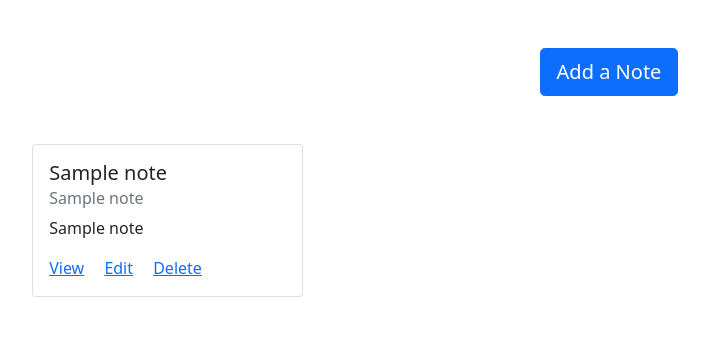
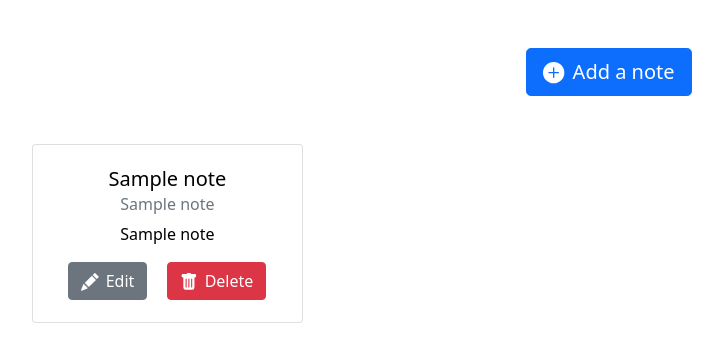
Before and after one commit to ahmedhanyh/note-taking-app, a Flask app: template templates/index.html in a window 1280 px wide. Shown: the part 56-418 px from the top of the page, without its empty margins (31-754 px from the left). Run offline with Flask 2, Linux system fonts and the light colour scheme; the template is opened without the code that fills it: most values are stand-ins (such as "Sample title", 1, 10 or a date in 2020).

Commit message:
Update style
- Make each note card a button itself that, when clicked, will view
  that note. The card links to the view page by converting the 'view'
  button to a stretched-link so that its parent element (the card) will
  also link to that same url
- Add icons to all the buttons on the website

```diff
--- a/app.py
+++ b/app.py
@@ -13,25 +13,25 @@ app.config["SESSION_PERMANENT"] = False
 app.config["SESSION_TYPE"] = "filesystem"
 Session(app)
 
-connection = sqlite3.connect(":memory:", check_same_thread=False)
+connection = sqlite3.connect("notesapp.db", check_same_thread=False)
 cursor = connection.cursor()
 
-cursor.execute("""CREATE TABLE users (
-    id INTEGER PRIMARY KEY,
-    username TEXT UNIQUE NOT NULL,
-    hash TEXT NOT NULL
-)""")
-connection.commit()
+# cursor.execute("""CREATE TABLE users (
+#     id INTEGER PRIMARY KEY,
+#     username TEXT UNIQUE NOT NULL,
+#     hash TEXT NOT NULL
+# )""")
+# connection.commit()
 
-cursor.execute("""CREATE TABLE notes (
-    id INTEGER PRIMARY KEY,
-    user_id INTEGER,
-    title TEXT,
-    content TEXT,
-    last_mod_date DATETIME,
-    FOREIGN KEY(user_id) REFERENCES users(id)
-)""")
-connection.commit()
+# cursor.execute("""CREATE TABLE notes (
+#     id INTEGER PRIMARY KEY,
+#     user_id INTEGER,
+#     title TEXT,
+#     content TEXT,
+#     last_mod_date DATETIME,
+#     FOREIGN KEY(user_id) REFERENCES users(id)
+# )""")
+# connection.commit()
 
 def get_username():
     """Get username of logged in user"""
--- a/static/style.css
+++ b/static/style.css
@@ -45,3 +45,7 @@ section {
 svg, .btn-close {
     margin-left: auto;
 }
+
+textarea {
+    white-space: pre-wrap;
+}
--- a/templates/index.html
+++ b/templates/index.html
@@ -20,20 +20,35 @@
 {% endblock %}
 
 {% block content %}
-    <a href="/add" id="add-note-btn" type="button" class="btn btn-primary btn-lg">Add a Note</a>
+    <a href="/add" id="add-note-btn" type="button" class="btn btn-primary btn-lg">
+        <svg xmlns="http://www.w3.org/2000/svg" width="24" height="24" fill="currentColor" class="bi bi-plus-circle-fill" viewBox="0 0 18 18">
+            <path d="M16 8A8 8 0 1 1 0 8a8 8 0 0 1 16 0zM8.5 4.5a.5.5 0 0 0-1 0v3h-3a.5.5 0 0 0 0 1h3v3a.5.5 0 0 0 1 0v-3h3a.5.5 0 0 0 0-1h-3v-3z"></path>
+        </svg>
+        Add a note
+    </a>
 
     <div class="container-fluid">
         <div class="notes-cards row g-4">
             {% for note in notes %}
                 <div class="col-3">
-                    <div class="card">
+                    <div class="card btn btn-light">
                         <div class="card-body">
                             <h5 class="card-title">{{ note[2] }}</h5>
                             <h6 class="card-subtitle mb-2 text-muted">{{ note[4] }}</h6>
                             <p class="card-text text-truncate">{{ note[3] }}</p>
-                            <a href={{ "/view/{}".format(note[0]) }} class="card-link">View</a>
-                            <a href={{ "/edit/{}".format(note[0]) }} class="card-link">Edit</a>
-                            <a href={{ "/delete/{}".format(note[0]) }} class="card-link">Delete</a>
+                            <a href={{ "/view/{}".format(note[0]) }} class="stretched-link"></a>
+                            <a href={{ "/edit/{}".format(note[0]) }} class="card-link btn btn-secondary" style="position: relative; z-index: 1;">
+                                <svg xmlns="http://www.w3.org/2000/svg" width="20" height="20" fill="currentColor" class="bi bi-pencil-fill" viewBox="0 0 18 18">
+                                    <path d="M12.854.146a.5.5 0 0 0-.707 0L10.5 1.793 14.207 5.5l1.647-1.646a.5.5 0 0 0 0-.708l-3-3zm.646 6.061L9.793 2.5 3.293 9H3.5a.5.5 0 0 1 .5.5v.5h.5a.5.5 0 0 1 .5.5v.5h.5a.5.5 0 0 1 .5.5v.5h.5a.5.5 0 0 1 .5.5v.207l6.5-6.5zm-7.468 7.468A.5.5 0 0 1 6 13.5V13h-.5a.5.5 0 0 1-.5-.5V12h-.5a.5.5 0 0 1-.5-.5V11h-.5a.5.5 0 0 1-.5-.5V10h-.5a.499.499 0 0 1-.175-.032l-.179.178a.5.5 0 0 0-.11.168l-2 5a.5.5 0 0 0 .65.65l5-2a.5.5 0 0 0 .168-.11l.178-.178z"/>
+                                </svg>
+                                Edit
+                            </a>
+                            <a href={{ "/delete/{}".format(note[0]) }} class="card-link btn btn-danger" style="position: relative; z-index: 1;">
+                                <svg xmlns="http://www.w3.org/2000/svg" width="20" height="20" fill="currentColor" class="bi bi-trash-fill" viewBox="0 0 18 18">
+                                    <path d="M2.5 1a1 1 0 0 0-1 1v1a1 1 0 0 0 1 1H3v9a2 2 0 0 0 2 2h6a2 2 0 0 0 2-2V4h.5a1 1 0 0 0 1-1V2a1 1 0 0 0-1-1H10a1 1 0 0 0-1-1H7a1 1 0 0 0-1 1H2.5zm3 4a.5.5 0 0 1 .5.5v7a.5.5 0 0 1-1 0v-7a.5.5 0 0 1 .5-.5zM8 5a.5.5 0 0 1 .5.5v7a.5.5 0 0 1-1 0v-7A.5.5 0 0 1 8 5zm3 .5v7a.5.5 0 0 1-1 0v-7a.5.5 0 0 1 1 0z"/>
+                                </svg>
+                                Delete
+                            </a>
                         </div>
                     </div>
                 </div>
--- a/templates/layout.html
+++ b/templates/layout.html
@@ -43,8 +43,20 @@
                   Are you sure you want to delete your account?
               </div>
               <div class="modal-footer">
-                <button type="button" class="btn btn-secondary" data-bs-dismiss="modal">Cancel</button>
-                <a href="/terminate"><button type="button" class="btn btn-danger">Delete account</button></a>
+                <button type="button" class="btn btn-secondary" data-bs-dismiss="modal">
+                  <svg xmlns="http://www.w3.org/2000/svg" width="20" height="20" fill="currentColor" class="bi bi-x-circle-fill" viewBox="0 0 20 20">
+                    <path d="M16 8A8 8 0 1 1 0 8a8 8 0 0 1 16 0zM5.354 4.646a.5.5 0 1 0-.708.708L7.293 8l-2.647 2.646a.5.5 0 0 0 .708.708L8 8.707l2.646 2.647a.5.5 0 0 0 .708-.708L8.707 8l2.647-2.646a.5.5 0 0 0-.708-.708L8 7.293 5.354 4.646z"/>
+                  </svg>
+                  Cancel
+                </button>
+                <a href="/terminate">
+                  <button type="button" class="btn btn-danger">
+                    <svg xmlns="http://www.w3.org/2000/svg" width="20" height="20" fill="currentColor" class="bi bi-exclamation-circle-fill" viewBox="0 0 20 20">
+                      <path d="M16 8A8 8 0 1 1 0 8a8 8 0 0 1 16 0zM8 4a.905.905 0 0 0-.9.995l.35 3.507a.552.552 0 0 0 1.1 0l.35-3.507A.905.905 0 0 0 8 4zm.002 6a1 1 0 1 0 0 2 1 1 0 0 0 0-2z"/>
+                    </svg>
+                    Delete account
+                  </button>
+                </a>
               </div>
             </div>
           </div>
```
Also changed, not shown: templates/add.html (+6 -1 lines), templates/edit.html (+7 -2 lines), templates/password.html (+6 -1 lines), templates/view.html (+15 -5 lines), notesapp.db (added).
